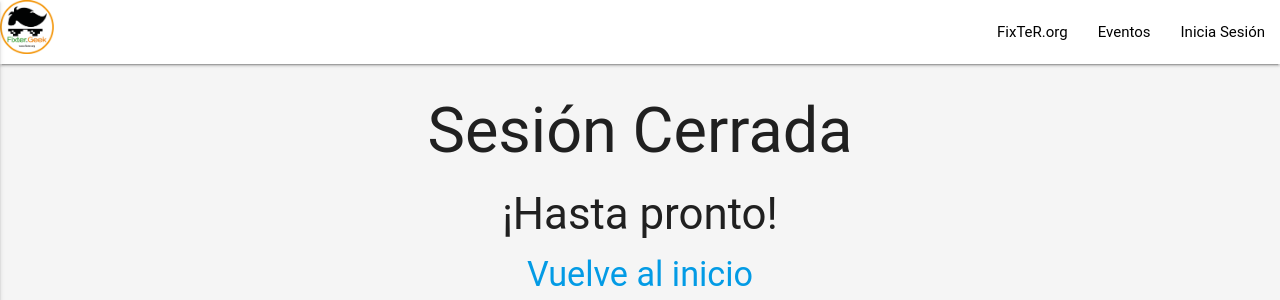
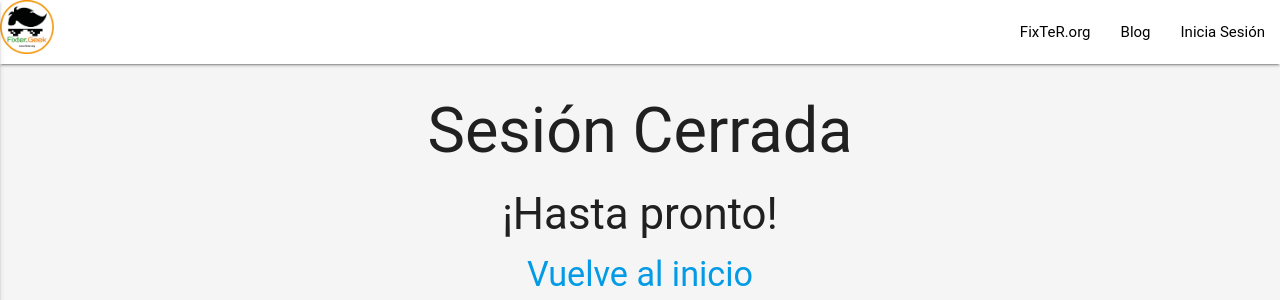
Before and after one commit to HectorBlisS/FixterGeek, a Django app: page /perfil/logout/ in a window 1280 px wide. Shown: the top 300 px of the page. Run offline with Django 3.2, Linux system fonts and the light colour scheme; parts of the project's set-up code (start-up, migrations or seed data) failed here and were passed over; some libraries are stand-ins or nearby versions; some web fonts are replaced.

Commit message:
link blog

```diff
--- a/templates/base.html
+++ b/templates/base.html
@@ -53,7 +53,7 @@ src="https://www.facebook.com/tr?id=1380363911990578&ev=PageView&noscript=1"
 
       <ul class="right hide-on-med-and-down">
         <li><a href="http://fixter.org" class="black-text">FixTeR.org</a></li>
-        <li><a href="{%url 'eventos:todos'%}" class="black-text">Eventos</a></li>
+        <li><a href="http://blog.fixter.org" class="black-text">Blog</a></li>
         {%if request.user.is_authenticated%}
         <li>
           <a href="{%url 'dashboard'%}" class="black-text">Tu Perfil</a>
@@ -71,7 +71,7 @@ src="https://www.facebook.com/tr?id=1380363911990578&ev=PageView&noscript=1"
       <ul class="side-nav" id="mobile-demo">
 
         <li><a href="http://fixter.org" class="black-text">FixTeR.org</a></li>
-        <li><a href="{%url 'eventos:todos'%}" class="black-text">Eventos</a></li>
+        <li><a href="http://blog.fixter.org" class="black-text">Blog</a></li>
                 {%if request.user.is_authenticated%}
         <li>
           <a href="{%url 'dashboard'%}" class="black-text">Tu Perfil</a>
```
